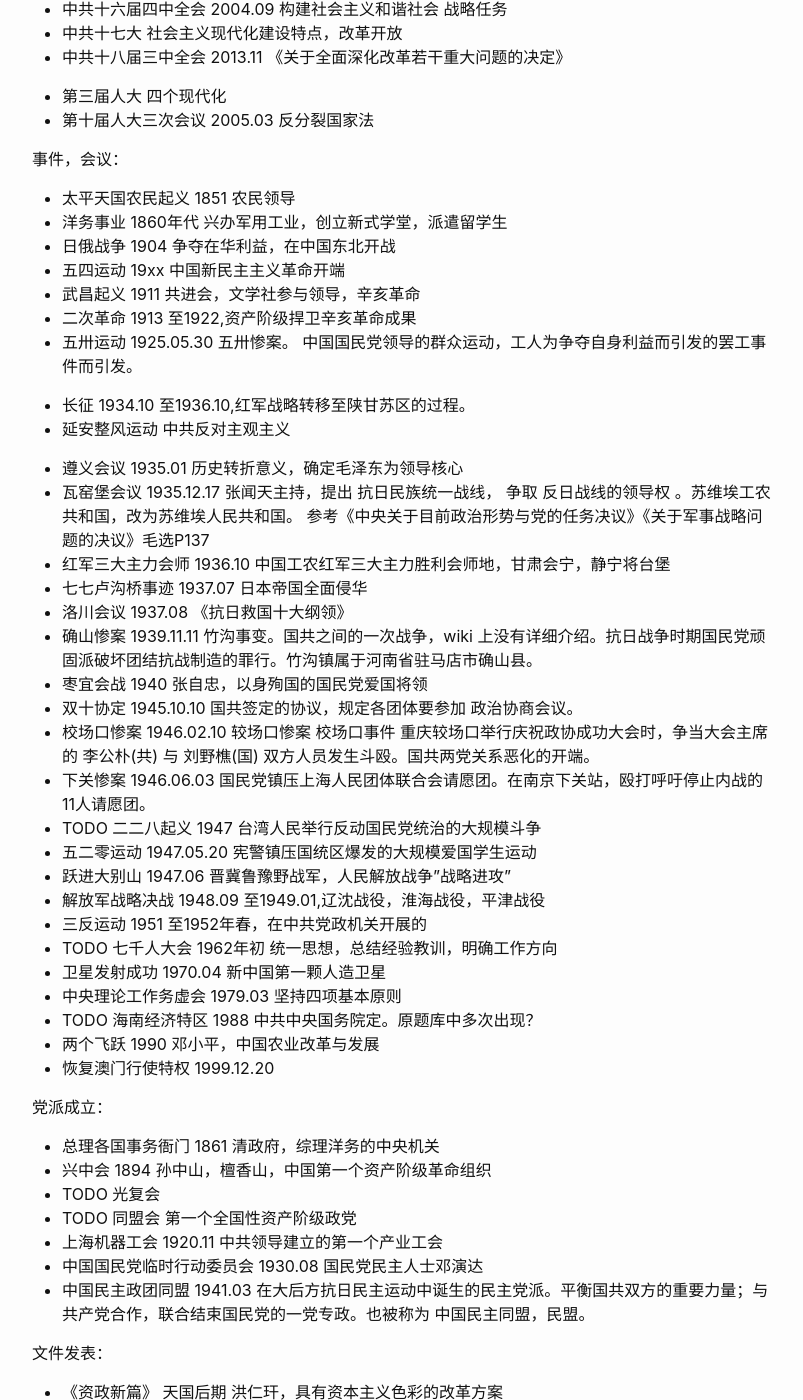
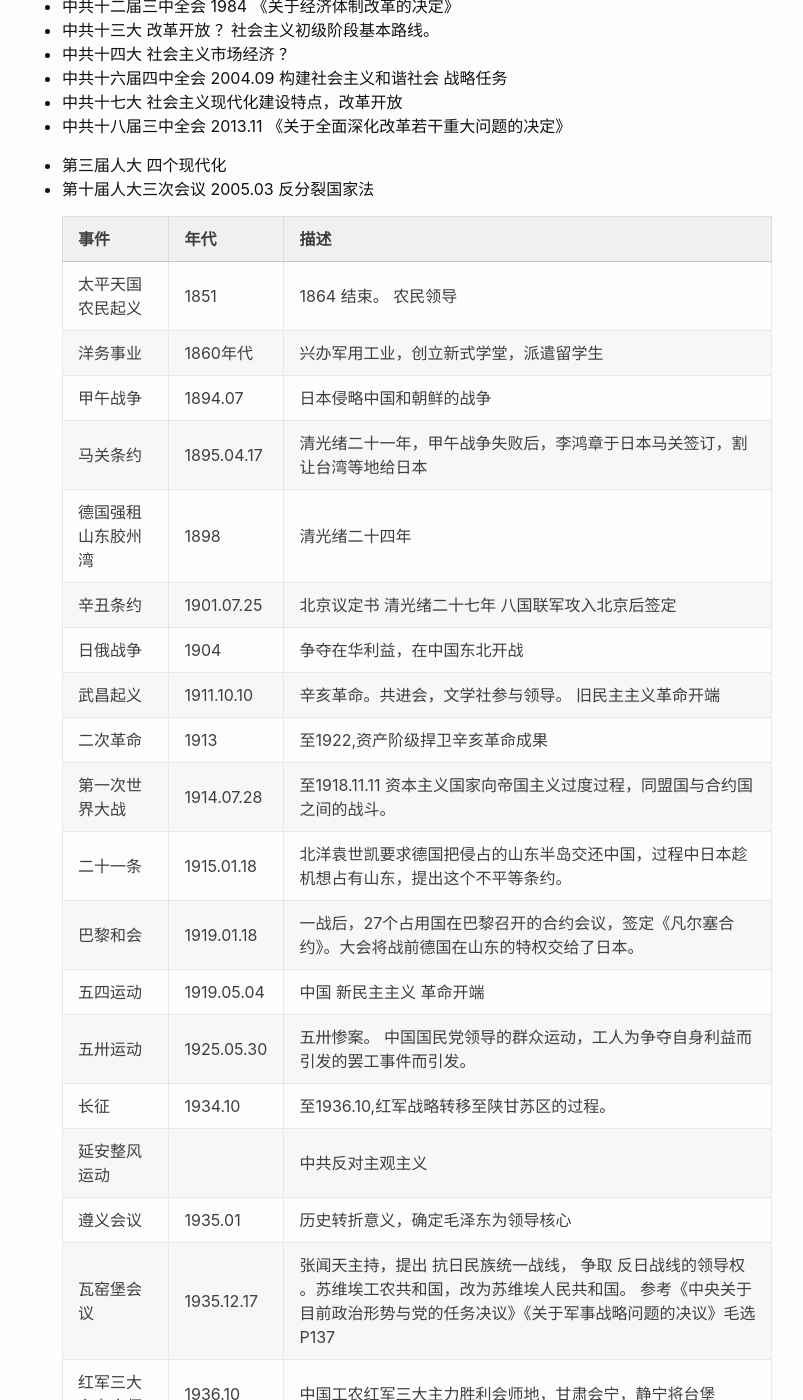
Before and after one commit to wangtiga/wangtiga.github.io, a Jekyll site: the page built from _previews/2020-07-04-3708_2018_10.md, in a window 1280 px wide and 1400 px high, scrolled down 18896 px. Shown: the whole window, without its empty margins (238-1041 px from the left). Built offline with Jekyll 4.4.1, drawn with Linux system fonts in a browser that asks for light colours; some of the changed text lies outside the part shown.

Commit message:
updated from notep

```diff
--- a/_previews/2020-07-04-3708_2018_10.md
+++ b/_previews/2020-07-04-3708_2018_10.md
@@ -231,6 +231,9 @@ TODO 帝国主义国家的具体定义是什么？肯定不是有"皇帝"的国
   1. 政治上，推翻帝制，封建，建立共和。
   2. 经济上，没收银行归国家，没收土地归农民。
   3. 文化上，废除封建买办，发展反帝反封建新文化。
+
+  > 参考 B站 沙恒尘微 新民主主义革命-五四爱国运动
+  > 民主革命(democratic revolution) 指反对地主阶级统治和专制制度并建立民主制度的革命。革命的目的是建立新的生产关系。
 
 - 新三民主义 TODO
 
@@ -539,40 +542,45 @@ P199
 * 第十届人大三次会议   2005.03   反分裂国家法
 
 
-事件，会议：
-
-* 太平天国农民起义     1851        农民领导
-* 洋务事业             1860年代    兴办军用工业，创立新式学堂，派遣留学生
-* 日俄战争             1904        争夺在华利益，在中国东北开战
-* 五四运动             19xx        中国新民主主义革命开端
-* 武昌起义             1911        共进会，文学社参与领导，辛亥革命
-* 二次革命             1913        至1922,资产阶级捍卫辛亥革命成果
-* 五卅运动             1925.05.30  五卅惨案。 中国国民党领导的群众运动，工人为争夺自身利益而引发的罢工事件而引发。
-
-* 长征                 1934.10     至1936.10,红军战略转移至陕甘苏区的过程。
-* 延安整风运动                     中共反对主观主义
-
-* 遵义会议             1935.01     历史转折意义，确定毛泽东为领导核心
-* 瓦窑堡会议           1935.12.17  张闻天主持，提出 抗日民族统一战线， 争取 反日战线的领导权 。苏维埃工农共和国，改为苏维埃人民共和国。 参考《中央关于目前政治形势与党的任务决议》《关于军事战略问题的决议》毛选P137
-* 红军三大主力会师     1936.10     中国工农红军三大主力胜利会师地，甘肃会宁，静宁将台堡
-* 七七卢沟桥事迹       1937.07     日本帝国全面侵华
-* 洛川会议             1937.08     《抗日救国十大纲领》
-* 确山惨案             1939.11.11  竹沟事变。国共之间的一次战争，wiki 上没有详细介绍。抗日战争时期国民党顽固派破坏团结抗战制造的罪行。竹沟镇属于河南省驻马店市确山县。
-* 枣宜会战             1940        张自忠，以身殉国的国民党爱国将领
-* 双十协定             1945.10.10  国共签定的协议，规定各团体要参加 政治协商会议。
-* 校场口惨案           1946.02.10  较场口惨案 校场口事件 重庆较场口举行庆祝政协成功大会时，争当大会主席的 李公朴(共) 与 刘野樵(国) 双方人员发生斗殴。国共两党关系恶化的开端。
-* 下关惨案             1946.06.03  国民党镇压上海人民团体联合会请愿团。在南京下关站，殴打呼吁停止内战的11人请愿团。
-* TODO 二二八起义      1947        台湾人民举行反动国民党统治的大规模斗争
-* 五二零运动           1947.05.20  宪警镇压国统区爆发的大规模爱国学生运动
-* 跃进大别山           1947.06     晋冀鲁豫野战军，人民解放战争"战略进攻"
-* 解放军战略决战       1948.09     至1949.01,辽沈战役，淮海战役，平津战役
-* 三反运动             1951        至1952年春，在中共党政机关开展的
-* TODO 七千人大会      1962年初    统一思想，总结经验教训，明确工作方向
-* 卫星发射成功         1970.04     新中国第一颗人造卫星
-* 中央理论工作务虚会   1979.03     坚持四项基本原则
-* TODO 海南经济特区    1988        中共中央国务院定。原题库中多次出现？
-* 两个飞跃             1990        邓小平，中国农业改革与发展
-* 恢复澳门行使特权     1999.12.20
+  事件                |  年代      |   描述                 |
+--------------------- | ---------- | ---------------------- |
+  太平天国农民起义    | 1851       | 1864 结束。 农民领导 |
+  洋务事业            | 1860年代   | 兴办军用工业，创立新式学堂，派遣留学生 |
+  甲午战争            | 1894.07    | 日本侵略中国和朝鲜的战争 |
+  马关条约            | 1895.04.17 | 清光绪二十一年，甲午战争失败后，李鸿章于日本马关签订，割让台湾等地给日本 |
+  德国强租山东胶州湾  | 1898       | 清光绪二十四年 |
+  辛丑条约            | 1901.07.25 | 北京议定书 清光绪二十七年 八国联军攻入北京后签定 |
+  日俄战争            | 1904       | 争夺在华利益，在中国东北开战 |
+  武昌起义            | 1911.10.10 | 辛亥革命。共进会，文学社参与领导。 旧民主主义革命开端 |
+  二次革命            | 1913       | 至1922,资产阶级捍卫辛亥革命成果 |
+  第一次世界大战      | 1914.07.28 | 至1918.11.11 资本主义国家向帝国主义过度过程，同盟国与合约国之间的战斗。|
+  二十一条            | 1915.01.18 | 北洋袁世凯要求德国把侵占的山东半岛交还中国，过程中日本趁机想占有山东，提出这个不平等条约。|
+  巴黎和会            | 1919.01.18 | 一战后，27个占用国在巴黎召开的合约会议，签定《凡尔塞合约》。大会将战前德国在山东的特权交给了日本。|
+  五四运动            | 1919.05.04 | 中国 新民主主义 革命开端 |
+  五卅运动            | 1925.05.30 | 五卅惨案。 中国国民党领导的群众运动，工人为争夺自身利益而引发的罢工事件而引发。 |
+  长征                | 1934.10    | 至1936.10,红军战略转移至陕甘苏区的过程。 |
+  延安整风运动        |            | 中共反对主观主义 |
+  遵义会议            | 1935.01    | 历史转折意义，确定毛泽东为领导核心 |
+  瓦窑堡会议          | 1935.12.17 | 张闻天主持，提出 抗日民族统一战线， 争取 反日战线的领导权 。苏维埃工农共和国，改为苏维埃人民共和国。 参考《中央关于目前政治形势与党的任务决议》《关于军事战略问题的决议》毛选P137 |
+  红军三大主力会师    | 1936.10    | 中国工农红军三大主力胜利会师地，甘肃会宁，静宁将台堡 |
+  七七卢沟桥事迹      | 1937.07    | 日本帝国全面侵华 |
+  洛川会议            | 1937.08    | 《抗日救国十大纲领》 |
+  确山惨案            | 1939.11.11 | 竹沟事变。国共之间的一次战争，wiki 上没有详细介绍。抗日战争时期国民党顽固派破坏团结抗战制造的罪行。竹沟镇属于河南省驻马店市确山县。 |
+  枣宜会战            | 1940       | 张自忠，以身殉国的国民党爱国将领 |
+  双十协定            | 1945.10.10 | 国共签定的协议，规定各团体要参加 政治协商会议。 |
+  校场口惨案          | 1946.02.10 | 较场口惨案 校场口事件 重庆较场口举行庆祝政协成功大会时，争当大会主席的 李公朴(共) 与 刘野樵(国) 双方人员发生斗殴。国共两党关系恶化的开端。|
+  下关惨案            | 1946.06.03 | 国民党镇压上海人民团体联合会请愿团。在南京下关站，殴打呼吁停止内战的11人请愿团。 |
+  TODO 二二八起义     | 1947       | 台湾人民举行反动国民党统治的大规模斗争 |
+  五二零运动          | 1947.05.20 | 宪警镇压国统区爆发的大规模爱国学生运动 |
+  跃进大别山          | 1947.06    | 晋冀鲁豫野战军，人民解放战争"战略进攻" |
+  解放军战略决战      | 1948.09    | 至1949.01,辽沈战役，淮海战役，平津战役 |
+  三反运动            | 1951       | 至1952年春，在中共党政机关开展的 |
+  TODO 七千人大会     | 1962年初   | 统一思想，总结经验教训，明确工作方向 |
+  卫星发射成功        | 1970.04    | 新中国第一颗人造卫星 |
+  中央理论工作务虚会  | 1979.03    | 坚持四项基本原则 |
+  TODO 海南经济特区   | 1988       | 中共中央国务院定。原题库中多次出现？ |
+  两个飞跃            | 1990       | 邓小平，中国农业改革与发展 |
+  恢复澳门行使特权    | 1999.12.20 |  |
 
 
 
```
Also changed, not shown: _previews/exercise.md (+14 -0 lines).
